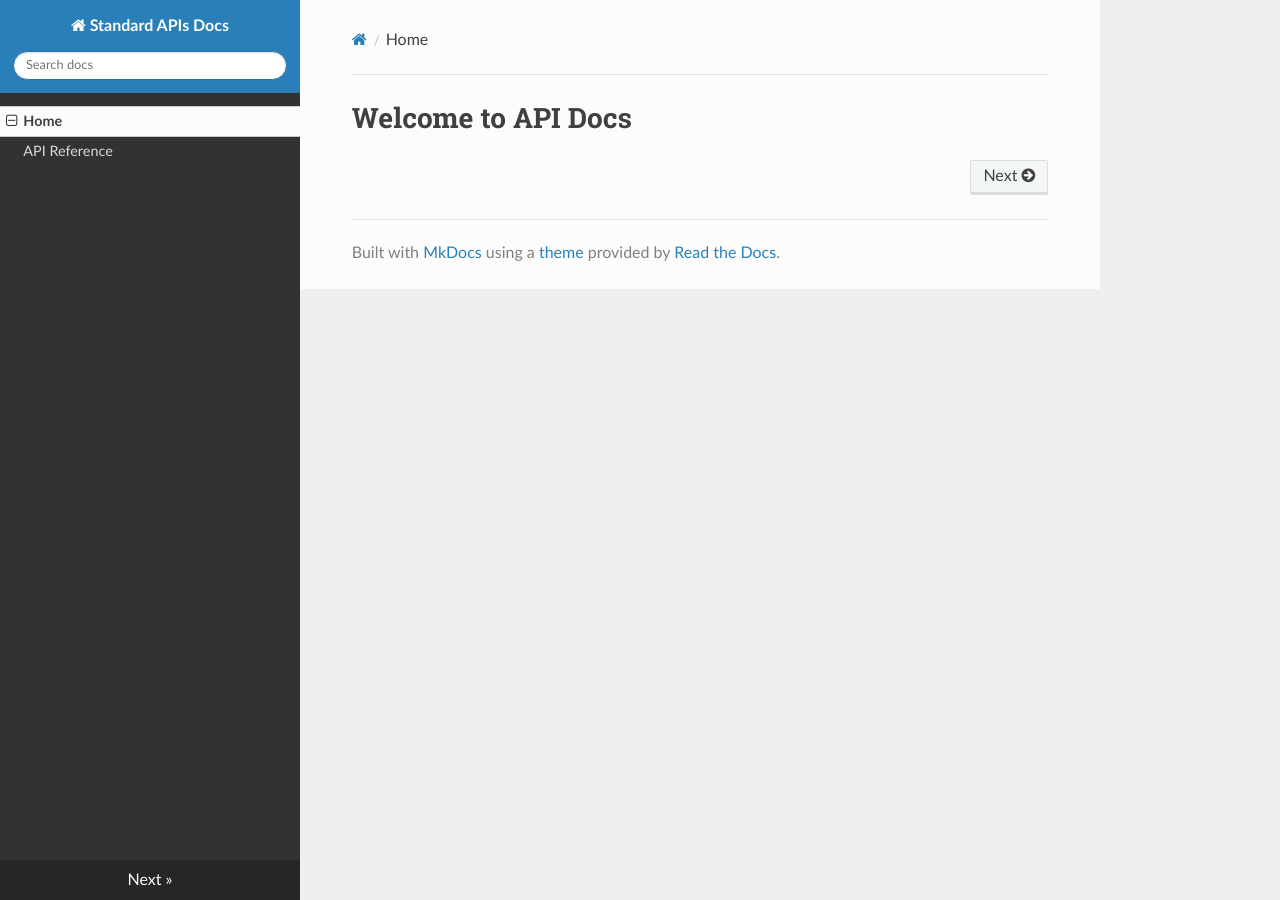
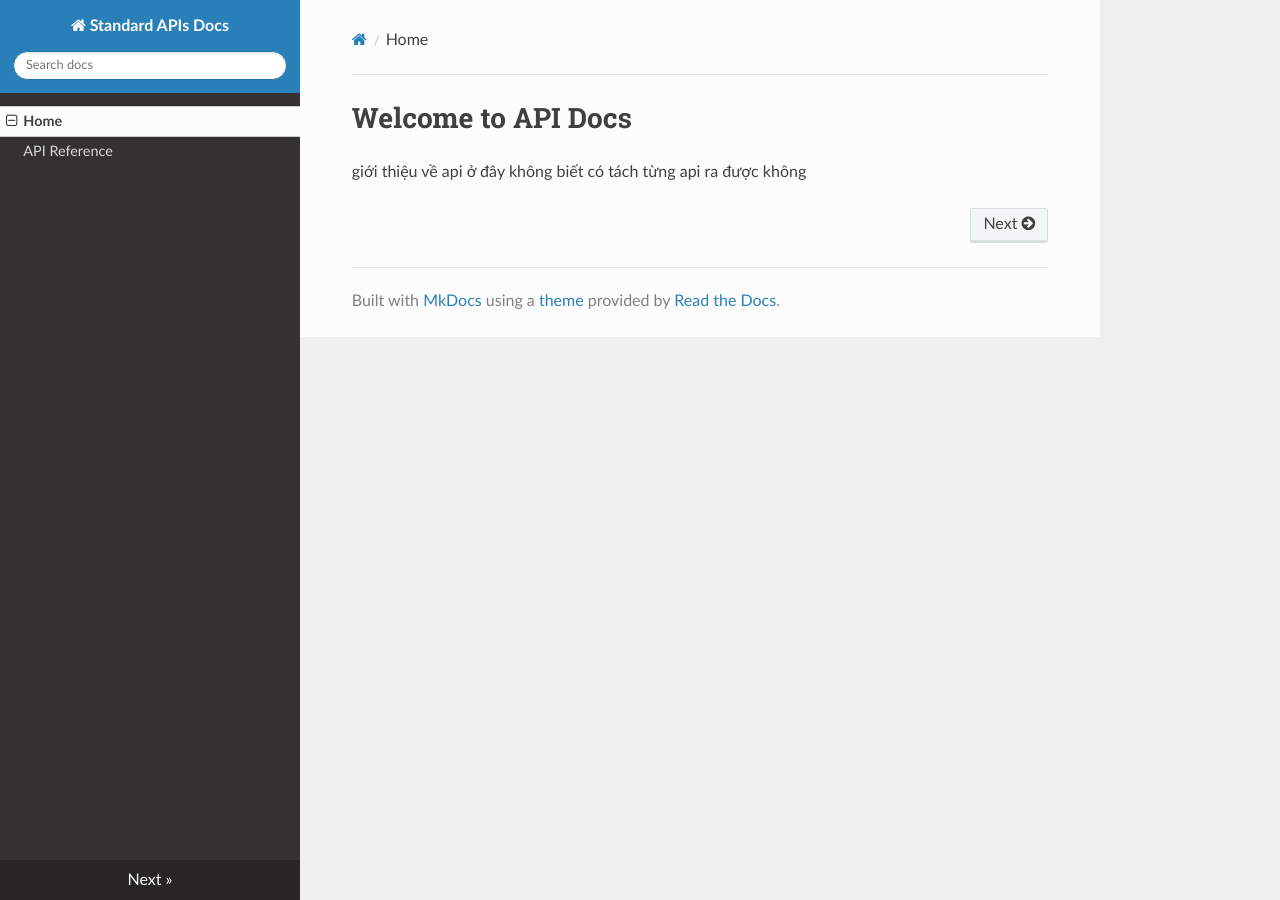
Before and after one commit to Truan-134340/Standard-APIs, an MkDocs documentation site: the page built from docs/index.md, in a window 1280 px wide. Built offline with MkDocs 1.6.1, drawn with Linux system fonts in a browser that asks for light colours; nearby versions of some CDN libraries.

Commit message:
Update index.md

```diff
--- a/docs/index.md
+++ b/docs/index.md
@@ -1 +1,3 @@
 # Welcome to API Docs
+giới thiệu về api ở đây
+không biết có tách từng api ra được không
```
